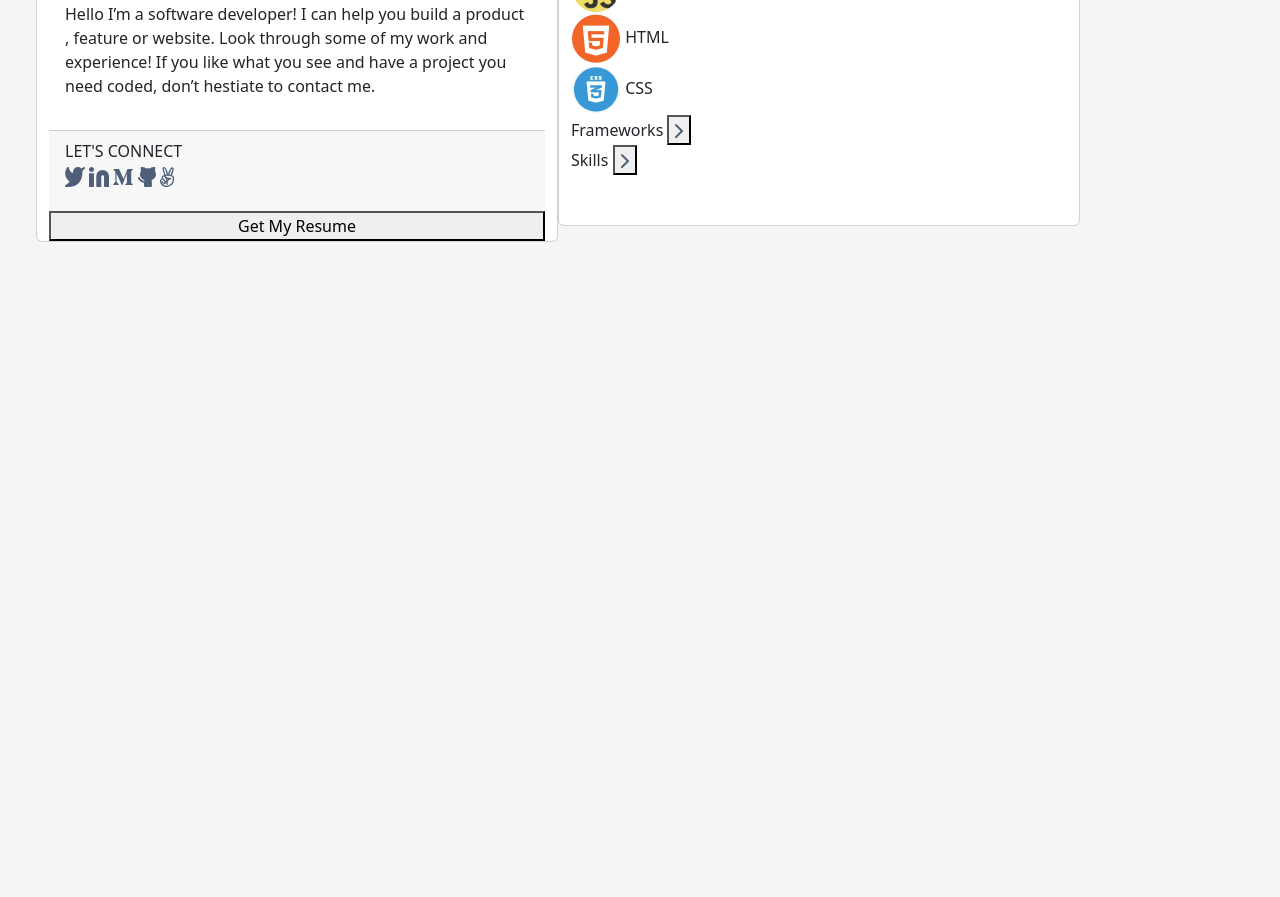
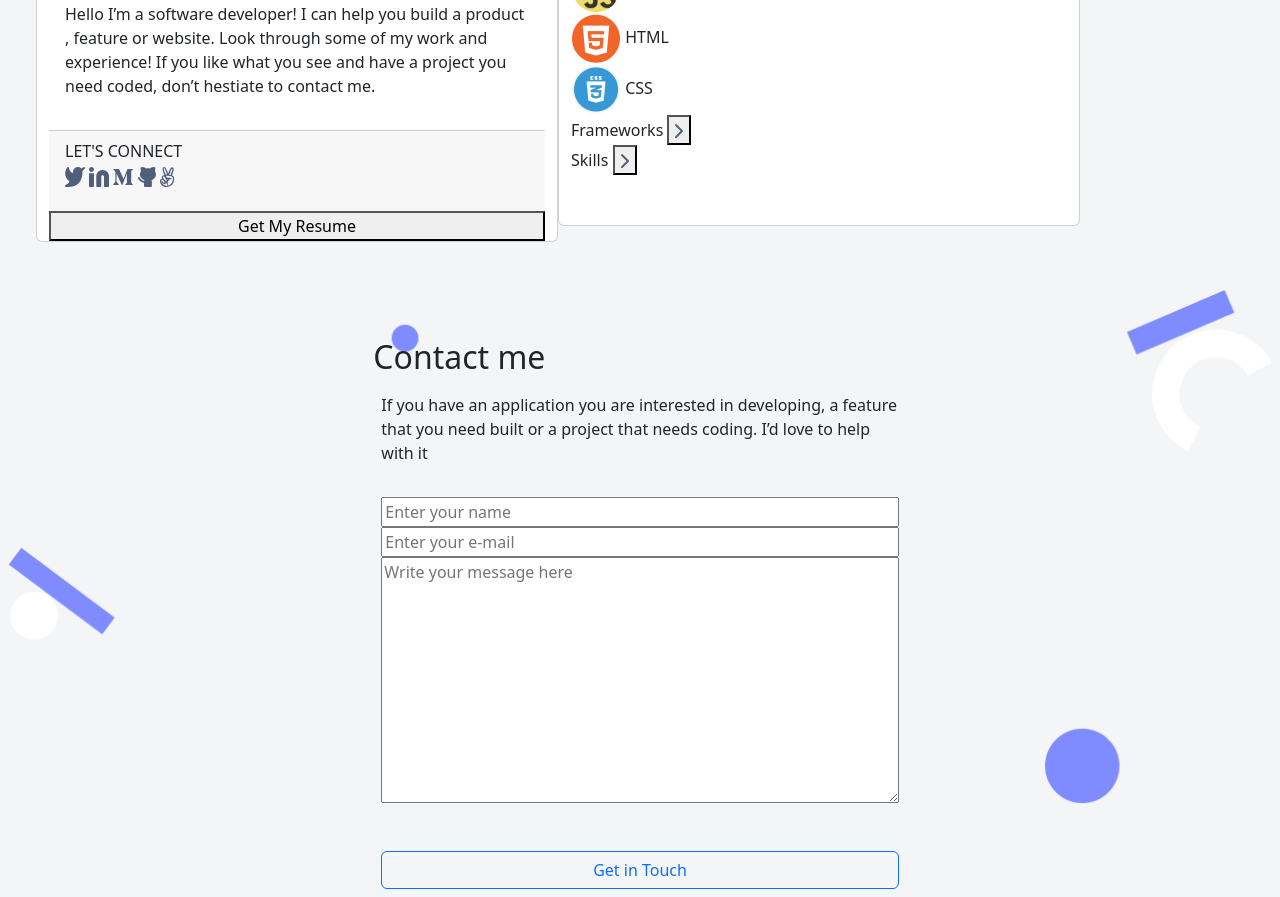
Before and after one commit to AlexisJW/portfolio-bootstrap, a plain HTML site: page index.html in a window 1280 px wide. Shown: the part 2526-3423 px from the top of the page. Before the commit the page ends 2768 px from the top, so only its background shows below. Drawn offline with nearby package versions, Linux system fonts and the light colour scheme.

Commit message:
Modified the contact form section

```diff
--- a/index.html
+++ b/index.html
@@ -221,5 +221,29 @@
     </div>
 </section>
 
+<section class="bg-image mt-5 pt-5"
+  style="
+    background-image: url('./image/bg-contact.png');
+    background-size: cover;
+  ">
+
+	<div class="d-flex justify-content-center">
+	 <div class="d-flex flex-column bd-highlight col-sm-5">
+	     <h2> Contact me </h2>
+       <div class="p-2 bd-highlight">
+	     <p> If you have an application you are interested in developing, a feature that you need built or a project that needs coding. I’d love to help with it  </p>
+	   </div>
+       <div class="p-2 bd-highlight">
+	     <form action="https://formspree.io/f/xyyvrjdz" method="post" class="contact-form d-flex flex-column">
+		   <input type="text" name="name" placeholder="Enter your name" id="name" maxlength=30 required>
+		   <input type="email" name="user-email" placeholder="Enter your e-mail" id="user-email" required>
+		   <textarea name="message" id="text-area" cols="30" rows="10" placeholder="Write your message here" maxlength=500 required></textarea>
+		   <button type="button" class="btn btn-outline-primary mt-5"> Get in Touch </button>
+	    </form>
+	   </div>
+	 </div>
+    </div>
+  </section>
+
 </body>
 </html>
```
